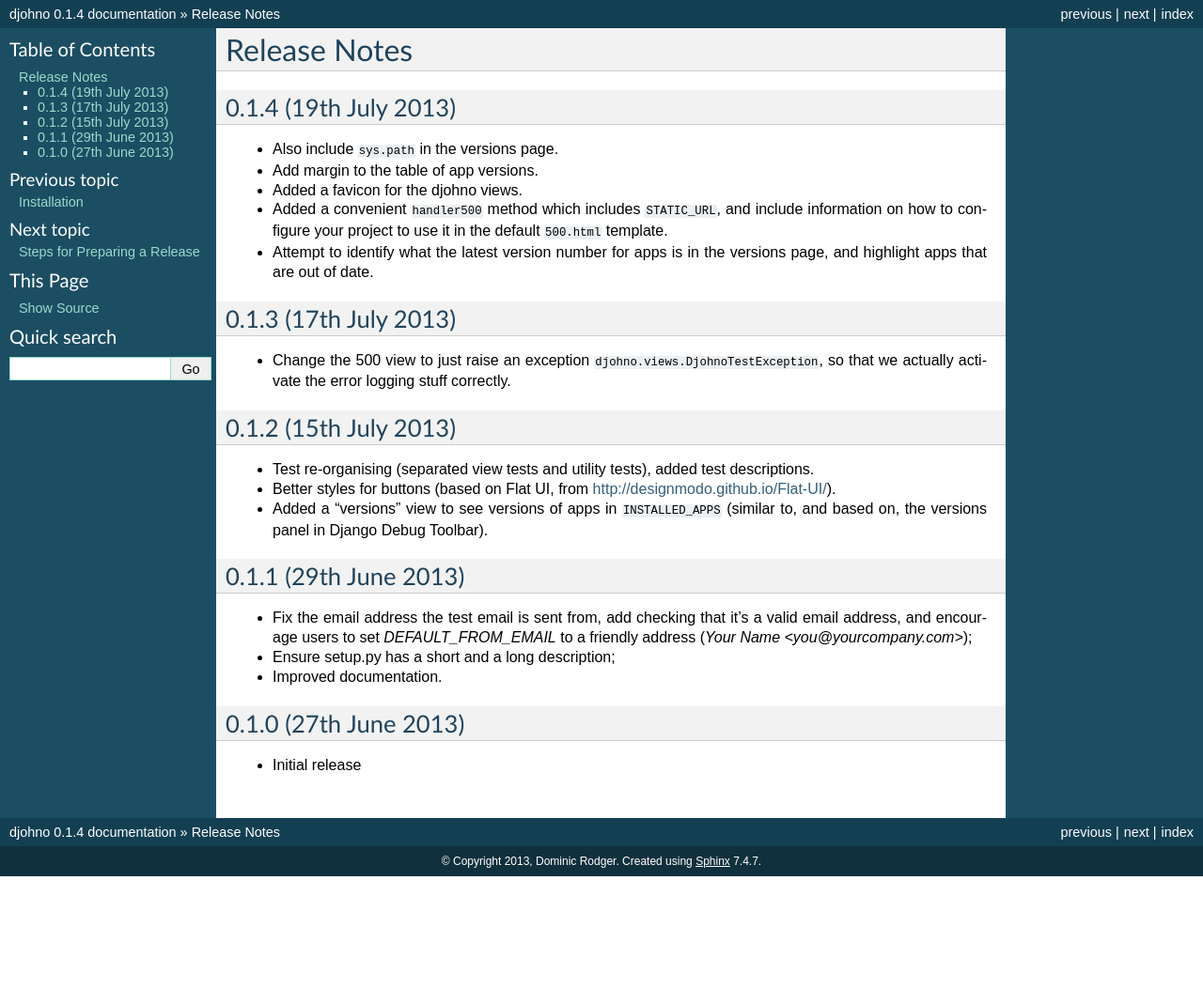
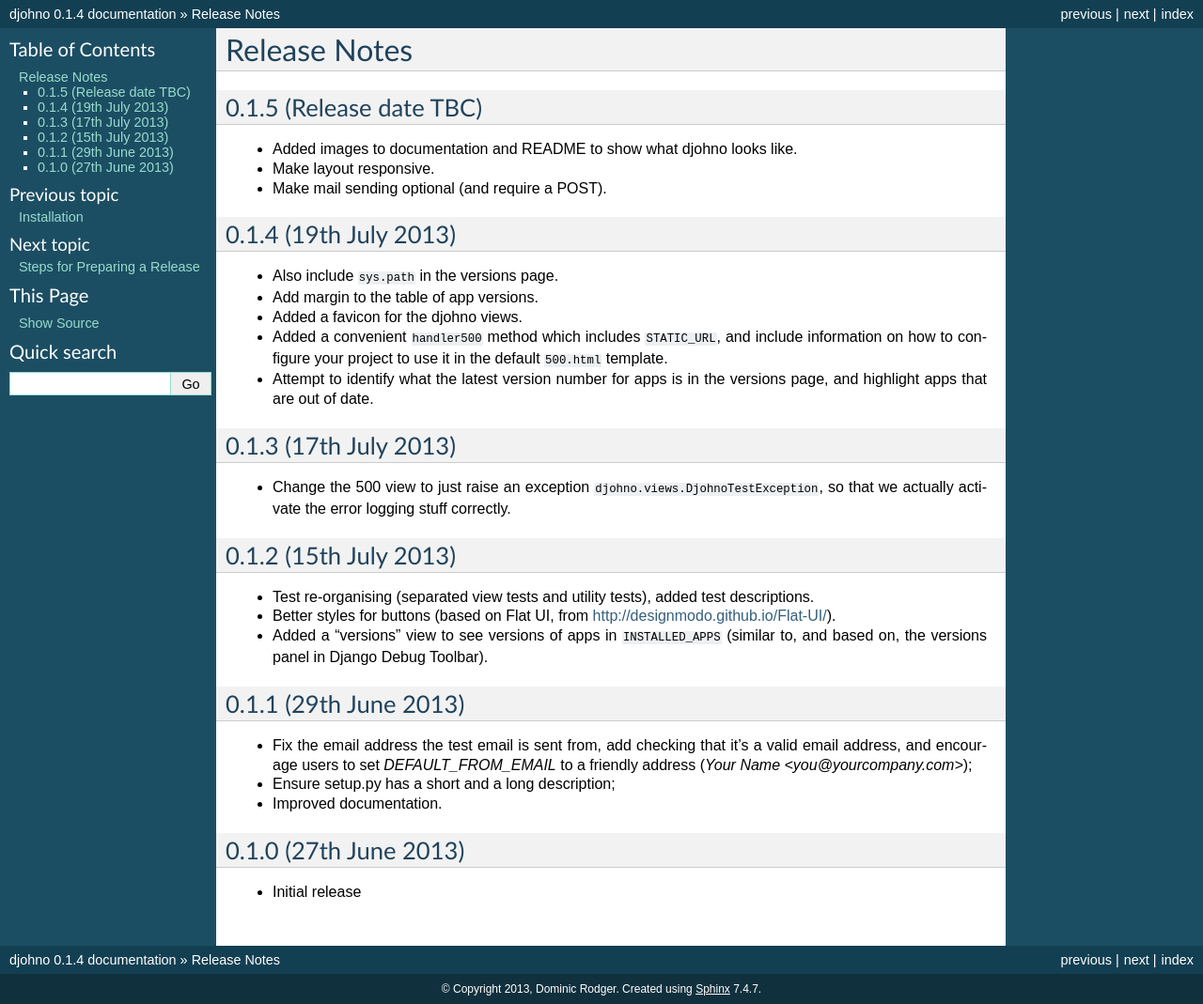
Before and after one commit to dominicrodger/djohno, a Sphinx documentation site: the page built from docs/release_notes.rst, in a window 1280 px wide. Shown: the whole page at 94% size. Built offline with Sphinx 7.4.7, drawn with Linux system fonts in a browser that asks for light colours; before the commit the page ends 933 px from its top, so only the background shows below that.

Commit message:
Add ideas for 0.1.5

```diff
--- a/docs/release_notes.rst
+++ b/docs/release_notes.rst
@@ -1,5 +1,13 @@
 Release Notes
 *************
+
+0.1.5 (Release date TBC)
+========================
+
+* Added images to documentation and README to show what djohno looks
+  like.
+* Make layout responsive.
+* Make mail sending optional (and require a POST).
 
 0.1.4 (19th July 2013)
 ======================
```
